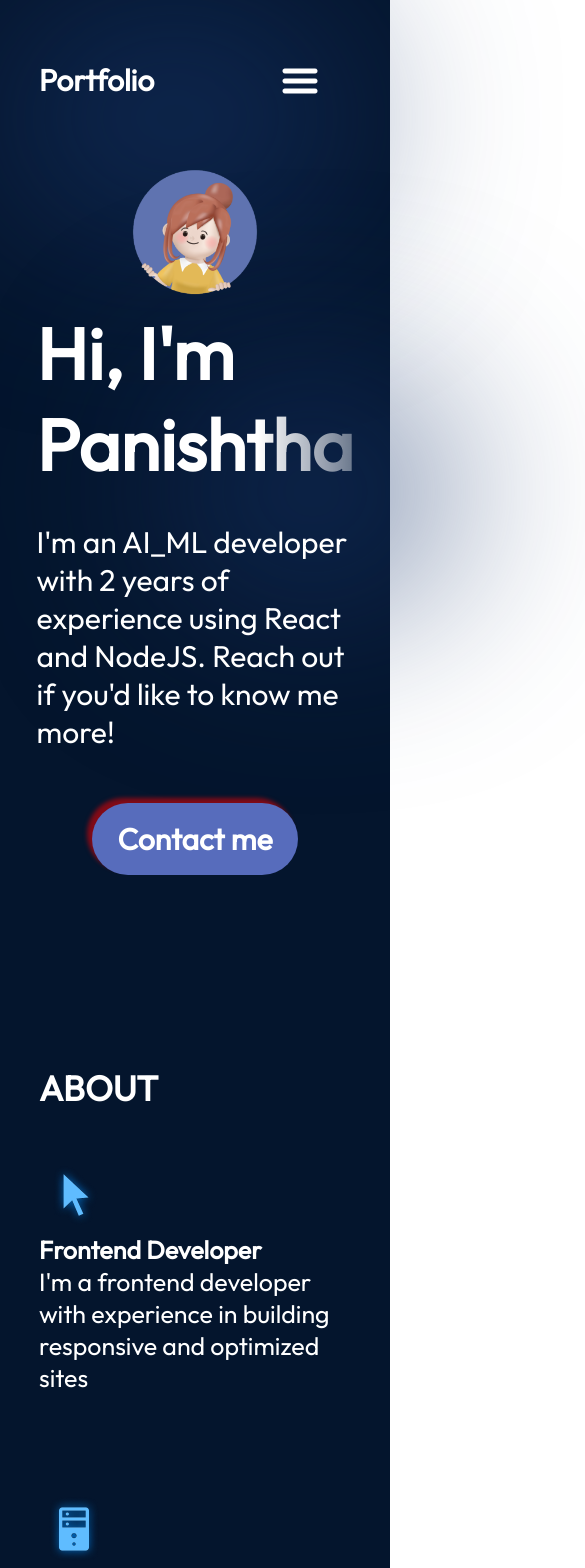
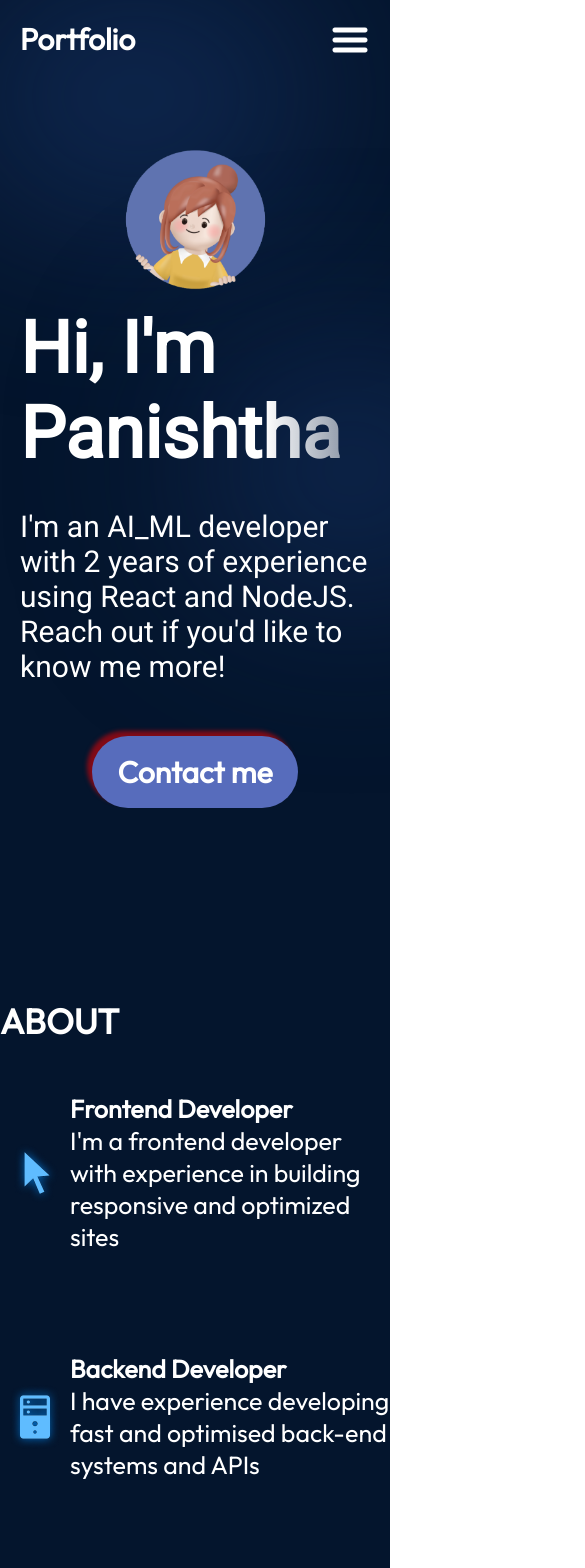
Before and after one commit to panishthaa/MyPortfolio, a React (Vite) app: page / in a window 390 px wide. Shown: the top 1568 px of the page, 585 px wide, since content can reach past the window. Built offline with nearby package versions, Linux system fonts and the light colour scheme.

Commit message:
removed white spaces

```diff
--- a/src/App.module.css
+++ b/src/App.module.css
@@ -1,9 +1,12 @@
 @import "./vars.css";
 
-.App{
-    background-color:var(--color-bg);
-    width: 100%;
-    height:100%;
-
-
+.App {
+  background-color: var(--color-bg);
+  width: 100%;
+  min-height: 100vh;
+  display: flex;
+  flex-direction: column;
+  align-items: center;
+  overflow-x: hidden;
+  position: relative;
 }
--- a/src/components/About/About.module.css
+++ b/src/components/About/About.module.css
@@ -2,79 +2,94 @@
 
 .container {
   position: relative;
-    background-color:rgba(10,10,10,0.6);
+  background-color: rgba(10,10,10,0.6);
   border-radius: 15px;
   padding: 73px;
   margin-top: 123px;
-    z-index:1;
-    margin-left: 10%;
-    margin-right: 10%;
+  z-index: 1;
+  width: 100%;
+  max-width: 1200px;
+  padding: 73px 20px;
 }
 
 .title {
-    color :var(--color-text);
-    font-size:35px;
-    font-weight:700 ;
+  color: var(--color-text);
+  font-size: 35px;
+  font-weight: 700;
   line-height: 100%;
-    letter-spacing:5%;
+  letter-spacing: 5%;
   text-transform: uppercase;
 }
+
 .content {
-    display:flex;
-    flex-direction:row;
-    align-items:center;
+  display: flex;
+  flex-direction: row;
+  align-items: center;
 }
-.aboutImage{
-    width:35%;
+
+.aboutImage {
+  width: 35%;
 }
-.aboutItems{
+
+.aboutItems {
   color: var(--color-text);
-    display:flex;
-    flex-direction:column;
-    gap:50px;
+  display: flex;
+  flex-direction: column;
+  gap: 50px;
 }
-.aboutItem{
+
+.aboutItem {
   color: var(--color-text);
-    flex-direction:row;
-    align-items:center;
-    border-radius:20px;
-    list-style:none;
+  display: flex;
+  flex-direction: row;
+  align-items: center;
+  border-radius: 20px;
+  list-style: none;
   padding: 25px;
-    background-image:linear-gradient(90deg,rgba(165,215,232,0.42)0%,rgba(255,255,255,0)100%);
+  background-image: linear-gradient(
+    90deg,
+    rgba(165, 215, 232, 0.42) 0%,
+    rgba(255, 255, 255, 0) 100%
+  );
   background-size: 0 100%;
-    background-repeat:no repeat;
-    transition:0.4s
+  background-repeat: no-repeat;
+  transition: 0.4s;
 }
-.aboutItem:hover{
+
+.aboutItem:hover {
   background-size: 100% 100%;
 }
-.aboutItem h3{
-    font-size:25px;
-    font-weight:600;
-}
-.aboutItem p{
-    font-size:25px;
-}
-@media screen and (max-width:830px){
-    .container{
-        background-color:transparent;
-        padding-left:0;
-        padding-right:0;
+
+.aboutItem h3 {
+  font-size: 25px;
+  font-weight: 600;
 }
 
+.aboutItem p {
+  font-size: 25px;
+}
 
-.content{
+@media screen and (max-width: 830px) {
+  .container {
+    background-color: transparent;
+    padding-left: 0;
+    padding-right: 0;
+  }
+
+  .content {
     flex-direction: column;
   }
-.aboutImage{
+
+  .aboutImage {
     display: none;
   }
-.aboutItems{
+
+  .aboutItems {
     margin-top: 29px;
   }
+
   .aboutItem {
-    padding-left:0;
-    padding-right:0;
-
+    padding-left: 0;
+    padding-right: 0;
   }
 }
--- a/src/components/Contact/Contact.module.css
+++ b/src/components/Contact/Contact.module.css
@@ -8,16 +8,16 @@
   flex-direction: row;
   justify-content: space-evenly;
   width: 100%;
-  padding: 58px 5%;
+  padding: 58px 10%;
   gap: 10px;
   box-sizing: border-box;
 }
 
 .text h2 {
-  font-size: clamp(2.5rem, 6vw, 4rem); /* More responsive scaling */
+  font-size: clamp(2.5rem, 6vw, 4rem);
   font-weight: 700;
   letter-spacing: 2px;
-  line-height: 1.2; /* Better text wrapping */
+  line-height: 1.2;
   margin-bottom: 0.5rem;
 }
 
@@ -53,7 +53,7 @@
   font-size: clamp(1rem, 2.5vw, 1.5rem);
   font-weight: 400;
   letter-spacing: 0.5px;
-  word-break: break-word; /* Ensures text wraps */
+  word-break: break-word;
 }
 
 @media screen and (max-width: 768px) {
--- a/src/components/Experience/Experience.module.css
+++ b/src/components/Experience/Experience.module.css
@@ -1,11 +1,11 @@
-
 @import "../../vars.css";
 
 .container {
   color: var(--color-text);
   margin-top: 79px;
-  margin-left: 10%;
-  margin-right: 10%;
+  width: 100%;
+  max-width: 1200px;
+  padding: 0 20px;
 }
 
 .title {
@@ -70,7 +70,11 @@
   align-items: center;
   gap: 17px;
   background: #19376d;
-  background: linear-gradient(90deg, #19376d 0%, rgba(25, 55, 109, 0) 100%);
+  background: linear-gradient(
+    90deg,
+    #19376d 0%,
+    rgba(25, 55, 109, 0) 100%
+  );
   border-radius: 10px;
   padding: 24px;
 }
@@ -116,6 +120,6 @@
 
   .history {
     width: 100%;
-    gap: 9px;
-  }
+    gap:9px;
+   }
 }
--- a/src/components/Hero/Hero.module.css
+++ b/src/components/Hero/Hero.module.css
@@ -7,8 +7,9 @@
   justify-content: space-between;
   margin-top: 49px;
   z-index: 1;
-  margin-left: 10%;
-  margin-right: 10%;
+  width: 100%;
+  max-width: 1200px;
+  padding: 0 20px;
 }
 
 .content {
@@ -47,13 +48,12 @@
   font-size: 30px;
   font-weight: 600;
   padding: 17px 26px;
-  box-shadow:-5px -5px 4px rgba(255, 0, 0, 0.5)
+  box-shadow: -5px -5px 4px rgba(255, 0, 0, 0.5);
 }
 
 .heroImg {
   width: 50%;
   z-index: 1;
-
   animation-name: floating;
   animation-duration: 3s;
   animation-iteration-count: infinite;
--- a/src/components/Navbar/Navbar.module.css
+++ b/src/components/Navbar/Navbar.module.css
@@ -7,7 +7,11 @@
   justify-content: space-between;
   padding-top: 61px;
   z-index: 2;
-  margin: 0 10%;
+  width: 100%;
+  max-width: 1200px;
+  margin: 0 auto;
+  padding-left: 20px;
+  padding-right: 20px;
 }
 
 .title {
@@ -16,7 +20,6 @@
   text-decoration: none;
   color: var(--color-text);
 }
-
 
 .menuBtn {
   display: none;
@@ -42,12 +45,13 @@
   .navbar {
     flex-direction: column;
     align-items: flex-start;
+    padding: 20px;
   }
 
   .menu {
     position: absolute;
     right: 0;
-    margin-right: 10%;
+    margin-right: 20px;
     flex-direction: column;
     align-items: flex-end;
     gap: 11px;
@@ -78,5 +82,5 @@
   .menuOpen {
     display: flex;
     z-index: 1;
-  }
+   }
 }
--- a/src/components/Projects/ProjectCard.module.css
+++ b/src/components/Projects/ProjectCard.module.css
@@ -8,6 +8,7 @@
   box-shadow: 0 16px 14px 0 #04152d;
   padding: 18px 24px;
   max-width: 345px;
+  min-width: 345px;
 }
 
 .image {
--- a/src/components/Projects/Projects.module.css
+++ b/src/components/Projects/Projects.module.css
@@ -3,8 +3,9 @@
 .container {
   margin-top: 76px;
   color: var(--color-text);
-  margin-left: 10%;
-  margin-right: 10%;
+  width: 100%;
+  max-width: 1200px;
+  padding: 0 20px;
 }
 
 .title {
@@ -20,12 +21,17 @@
   flex-direction: row;
   flex-wrap: nowrap;
   gap: 15px;
-  width: max-content; /* Expand container to fit all cards */
-  margin-left: auto;
-  margin-right: auto;
+  width: 100%;
+  overflow-x: auto;
+  padding-bottom: 20px;
 }
 
-/* Hide scrollbar in Chrome/Safari */
 .projects::-webkit-scrollbar {
   display: none;
 }
+
+@media screen and (max-width: 768px) {
+  .container {
+    padding: 0 15px;
+  }
+}
--- a/src/vars.css
+++ b/src/vars.css
@@ -1,13 +1,11 @@
-:root{
-    /*colors*/
-    --color-text: #fff;
-    --color-primary:#576cbc;
-    --color-secondary: #19376d;
-    --color-dark:#0b2447;
-    --color-bg: #04152d;
+:root {
+  /* colors */
+  --color-text: #fff;
+  --color-primary: #576cbc;
+  --color-secondary: #19376d;
+  --color-dark: #0b2447;
+  --color-bg: #04152d;
 
-    /*fonts*/
-    --font-robot:"roboto";
-
-
+  /* fonts */
+  --font-roboto: Roboto;
 }
```
Lines whose indentation alone changed are shown as unchanged.
